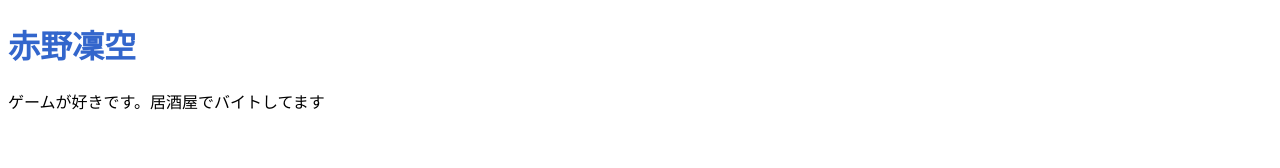
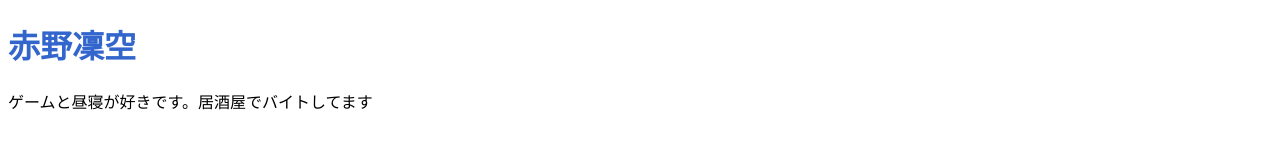
Before and after one commit to aka-riku/profile, a plain HTML site: page index.html in a window 1280 px wide. Shown: the top 168 px of the page. Drawn offline with Linux system fonts and the light colour scheme.

Commit message:
自己紹介を変更した

```diff
--- a/index.html
+++ b/index.html
@@ -8,7 +8,7 @@
 </head>
 <body>
     <h1>赤野凜空</h1>
-    <p>ゲームが好きです。居酒屋でバイトしてます</p>
+    <p>ゲームと昼寝が好きです。居酒屋でバイトしてます</p>
 
 <img src="img/21827.png" alt="棒人間の画像" width="300">
 <h2>好きなもの</h2>
```
